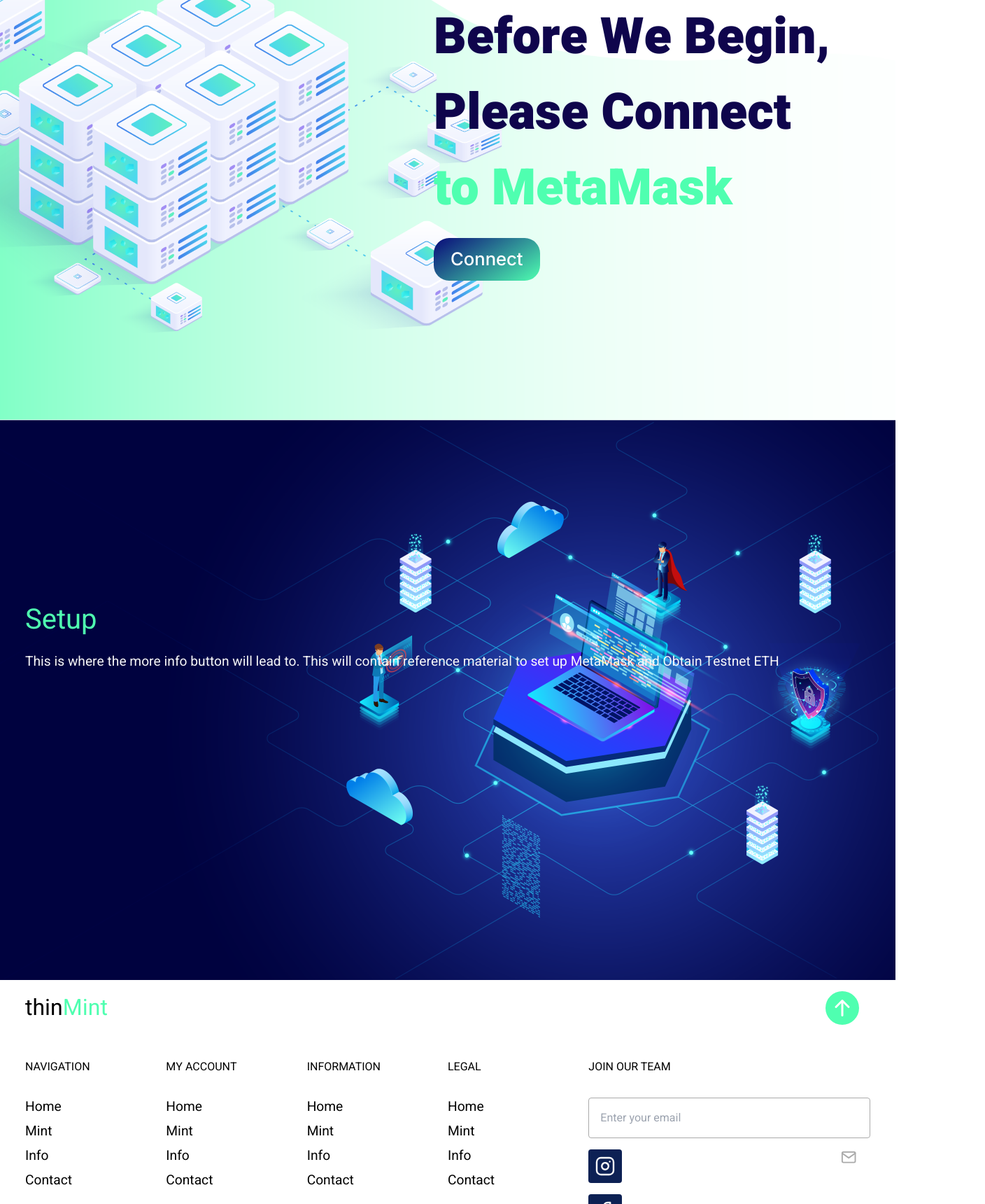
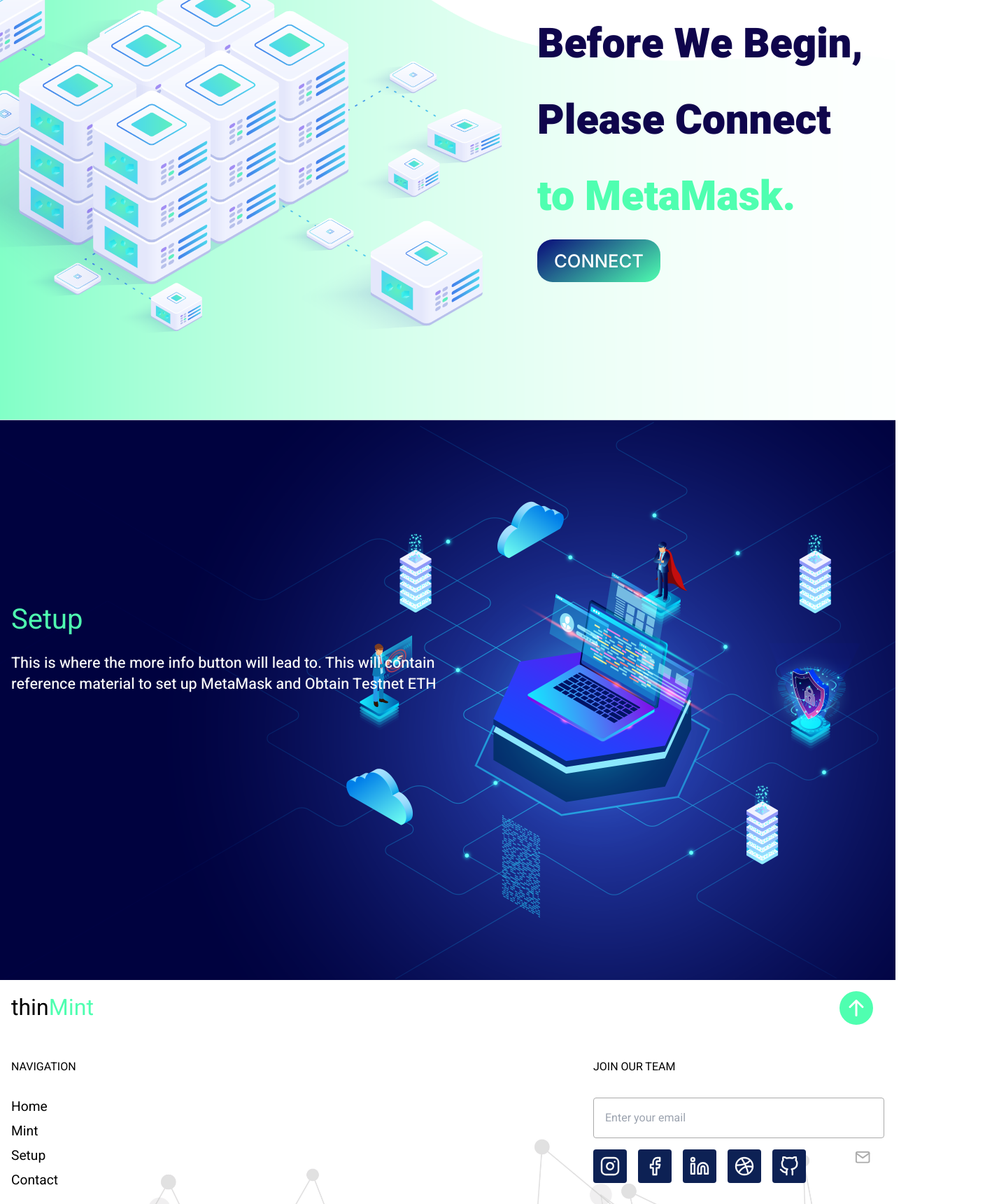
Before and after one commit to fruitbox12/thinMint, a Next.js app: page / in a window 1280 px wide. Shown: the part 1000-2720 px from the top of the page at 70% size, 1408 px wide, since content can reach past the window. Built offline with nearby package versions, Linux system fonts and the light colour scheme.

Commit message:
stylized generator form

```diff
--- a/pages/components/footer/Footer.js
+++ b/pages/components/footer/Footer.js
@@ -24,29 +24,23 @@
                         <h3>Navigation</h3>
                         <p>Home</p>
                         <p>Mint</p>
-                        <p>Info</p>
+                        <p>Setup</p>
                         <p>Contact</p>
                     </div>
                     <div className="col">
-                        <h3>My Account</h3>
-                        <p>Home</p>
-                        <p>Mint</p>
-                        <p>Info</p>
-                        <p>Contact</p>
+                        <h3></h3>
+                        <p></p>
+
                     </div>
                     <div className="col">
-                        <h3>Information</h3>
-                        <p>Home</p>
-                        <p>Mint</p>
-                        <p>Info</p>
-                        <p>Contact</p>
+                        <h3></h3>
+                        <p></p>
+
                     </div>
                     <div className="col">
-                        <h3>Legal</h3>
-                        <p>Home</p>
-                        <p>Mint</p>
-                        <p>Info</p>
-                        <p>Contact</p>
+                        <h3></h3>
+                        <p></p>
+
                     </div>
                     <form>
                         <h3>Join Our Team</h3>
--- a/pages/components/hero/Hero.js
+++ b/pages/components/hero/Hero.js
@@ -9,7 +9,7 @@
                     <h1 className='blue'>New ERC-20 Token</h1>
                     <h1>with thin<span>Mint</span></h1>
                     <div className="two-button">
-                        <button>MINT</button><button>SETUP</button>
+                        <button>MINT</button><button class="hollow">SETUP</button>
                     </div>
                 </div>
             </div>
--- a/pages/index.js
+++ b/pages/index.js
@@ -83,7 +83,7 @@
     };
   };
 
-
+  /* addToken TO WALLET IS NOT CURRENTLY CALLED, CAUSES PAGE ISSUES
   const addToken = async () => {
     if (tokenAddress !== null) {
       try {
@@ -115,6 +115,7 @@
         alert('Please ensure to input all fields, then generate the token');
       }
     };
+  END ADDTOKEN */
 
   const onNameChange = (e) => {
     setTokenName(e.target.value);
@@ -128,24 +129,17 @@
 
   }, []);
 
-  /*
-  const etherscanAddress = JSON.stringify(tokenAddress.hash).replace(/\"/g, "");
-  */
-
   if (address !== null && tokenAddress === null) return (
     <div className='generator'>
       <div className="container">
         <div className="content">
-          <h1>Generate Token</h1>
-          <div>
-            <p>Please Enter the Name of Your New Token</p>
+          <h1>Let's <span>Mint</span>!</h1>
+          <p>Minting a token on the Ethereum blockchain has never been easier. Enter a Name and 3-4 Letter Symbol for your new Token and let our Smart Contract handle the rest behind the scenes. </p>
+          <div className='float-left two-button'>
             <input onChange={onNameChange} type="text" placeholder="Token Name"></input>
+            <input onChange={onSymbolChange} type="text" placeholder="Token Symbol"></input>
           </div>
-          <div>
-            <p>Please Enter a Symbol for Your New Token</p>
-            <input onChange={onSymbolChange} type="text" placeholder="Token Symbol"></input>
-            </div>
-          <button onClick={generateToken} className="button">MINT</button>
+          <button onClick={generateToken} className="button mint-btn">MINT</button>
         </div>
       </div>
     </div>
@@ -157,7 +151,7 @@
           <h1>{tokenName} Was</h1>
           <h1>Successfully <span>Minted</span>.</h1>
           <div className='two-button'>
-            <a href={"https://rinkeby.etherscan.io/tx/" + JSON.stringify(tokenAddress.hash).replace(/\"/g, "")} target="_blank" className="button">VIEW ON ETHERSCAN</a>
+            <a href={"https://rinkeby.etherscan.io/tx/" + JSON.stringify(tokenAddress.hash).replace(/\"/g, "")} target="_blank" className="button">VIEW ETHERSCAN</a>
             <a href="." className="button secondcolor">NEW MINT</a>
           </div>
         </div>
@@ -179,8 +173,8 @@
         <div className="content">
           <h1>Before We Begin,</h1>
           <h1>Please Connect</h1>
-          <h1><span>to MetaMask</span></h1>
-          <button onClick={connectWallet} className="button">Connect</button>
+          <h1><span>to MetaMask.</span></h1>
+          <button onClick={connectWallet} className="button">CONNECT</button>
           <div></div>
         </div>
       </div>
--- a/styles/globals.css
+++ b/styles/globals.css
@@ -44,7 +44,6 @@
 }
 
 .container {
-  max-width: 1240px;
   margin: auto;
   height: 100%;
   position: relative;
@@ -166,14 +165,23 @@
   justify-content: center;
   position: relative;
   top: 25%;
-  left: 50%;
+  left: 60%;
   width: 50%;
+}
+
+.content p {
+  max-width: 38rem;
+  color:#0F054C;
+  margin-bottom: 1rem;
+  font-size: 1.35rem;
+  font-weight: 500;
 }
 
 .generator h1 {
   font-size: 4.5rem;
   font-weight: 900;
   color: #0F054C;
+  margin-top: 1.25rem;
 }
 
 button {
@@ -215,6 +223,44 @@
   background: linear-gradient(147deg, rgb(56, 56, 151) 0%, rgb(123, 255, 195) 100%);
 }
 
+.mint-btn {
+  margin-left: 14.5rem;
+}
+
+.generator input {
+  border: solid 2px #4FFFB0;
+  text-align: center;
+  color: #0F054C;
+  border-radius: 12px;
+  font-size: 1.4rem;
+  background: rgba(123, 255, 195, .35);
+}
+
+.generator input::placeholder {
+  color: #0F054C;
+  opacity: .6;
+}
+
+.generator input:hover {
+  background: rgba(134, 255, 201, .25);
+}
+
+.generator input:focus {
+  background: rgba(134, 255, 201, .25);
+  outline: none !important;
+  caret-color: #4FFFB0;
+}
+
+.generator input:focus::placeholder {
+  visibility: hidden;
+}
+
+
+.hero .hollow {
+  background: none;
+  color: #4FFFB0;
+}
+
 .two-button {
   max-width: 16rem;
   justify-content: space-between;
@@ -222,8 +268,15 @@
   padding: 0;
 }
 
-.button + .button {
-  margin-left: 3rem;
+.generator .two-button {
+  max-width: 36rem;
+  justify-content: space-around;
+  margin-left: 4rem;
+}
+
+.float-left {
+  margin-left: 0 !important;
+  float: left;
 }
 
 a.button {
@@ -272,7 +325,7 @@
 
 .footer {
   width: 100%;
-  height: 60vh;
+  height: 45vh;
   position: relative;
   background: rgba(255, 255, 255, 0.7);
 }
@@ -356,7 +409,8 @@
 }
 
 .footer form .social-group{
-  display: row;
+  display: flex;
+  flex-direction: row;
 }
 
 .footer form .mail-icon {
@@ -375,6 +429,18 @@
   border-radius: 4px;
   color: #f8f8f8;
   font-size: 3rem;
+}
+
+@media screen and (max-width: 1300px) {
+  .generator h1 {
+    font-size: 3.7rem;
+  }
+}
+
+@media screen and (max-width: 1022px) {
+  .generator h1 {
+    font-size: 3.0rem;
+  }
 }
 
 @media screen and (max-height: 940px) {
```
